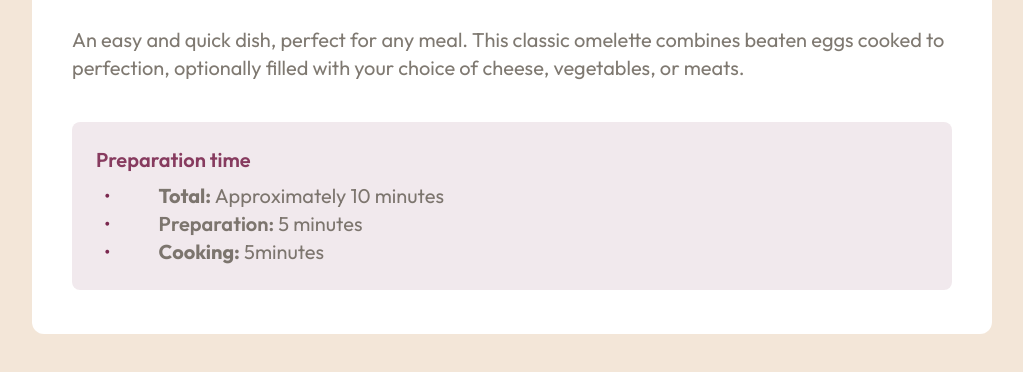
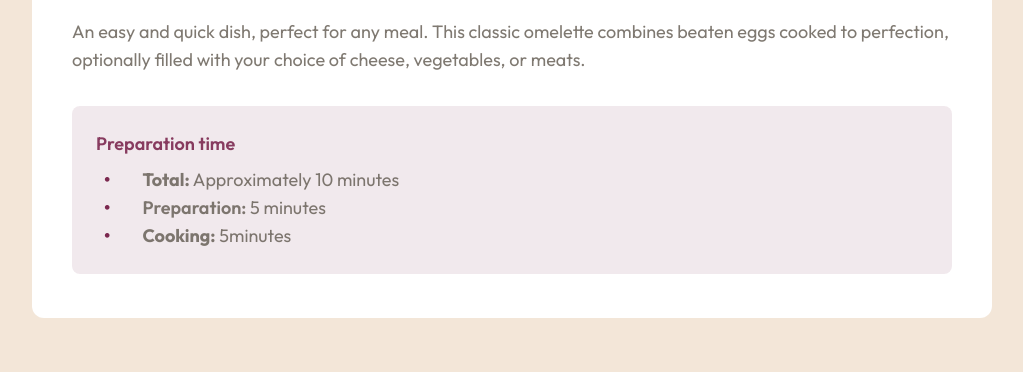
Before and after one commit to mirkobozzetto/recipe-page, a website: page index.html in a window 1280 px wide. Shown: the part 640-1012 px from the top of the page, without its empty margins (128-1151 px from the left). Drawn offline with Linux system fonts and the light colour scheme.

Commit message:
chore: Update preparation time section styling and image in index.html

```diff
--- a/index.html
+++ b/index.html
@@ -15,7 +15,7 @@
     <title>Frontend Mentor | Recipe page</title>
   </head>
   <body
-    class="flex justify-center items-center md:bg-eggshell text-xs md:text-xl"
+    class="flex justify-center items-center md:bg-eggshell text-xs md:text-lg"
   >
     <!--  -->
     <main
@@ -33,11 +33,11 @@
       <!--  -->
       <section class="md:px-10 md:py-5 p-7">
         <h1
-          class="mb-4 md:mb-10 font-bold font-young text-2xl text-darkCharcoal md:text-6xl"
+          class="mb-4 md:mb-8 font-bold font-young text-2xl text-darkCharcoal md:text-6xl"
         >
           Simple Omelette Recipe
         </h1>
-        <p class="md:mb-10">
+        <p class="md:mb-8">
           An easy and quick dish, perfect for any meal. This classic omelette
           combines beaten eggs cooked to perfection, optionally filled with your
           choice of cheese, vegetables, or meats.
@@ -51,21 +51,27 @@
 
           <ul class="pl-2 list-none">
             <li class="flex items-center w-44 md:w-auto">
-              <span class="mr-4 md:mr-12 text-darkrapberry">•</span>
+              <span class="mr-4 md:mr-8 font-extrabold text-darkrapberry"
+                >•</span
+              >
               <span>
                 <span class="font-bold">Total:</span> Approximately 10 minutes
               </span>
             </li>
 
             <li class="flex items-center w-44 md:w-auto">
-              <span class="mr-4 md:mr-12 text-darkrapberry">•</span>
+              <span class="mr-4 md:mr-8 font-extrabold text-darkrapberry"
+                >•</span
+              >
               <span>
                 <span class="font-semibold">Preparation:</span> 5 minutes
               </span>
             </li>
 
             <li class="flex items-center w-44 md:w-auto">
-              <span class="mr-4 md:mr-12 text-darkrapberry">•</span>
+              <span class="mr-4 md:mr-8 font-extrabold text-darkrapberry"
+                >•</span
+              >
               <span><span class="font-bold">Cooking:</span> 5minutes </span>
             </li>
           </ul>
```
Also changed, not shown: src/output.css.
